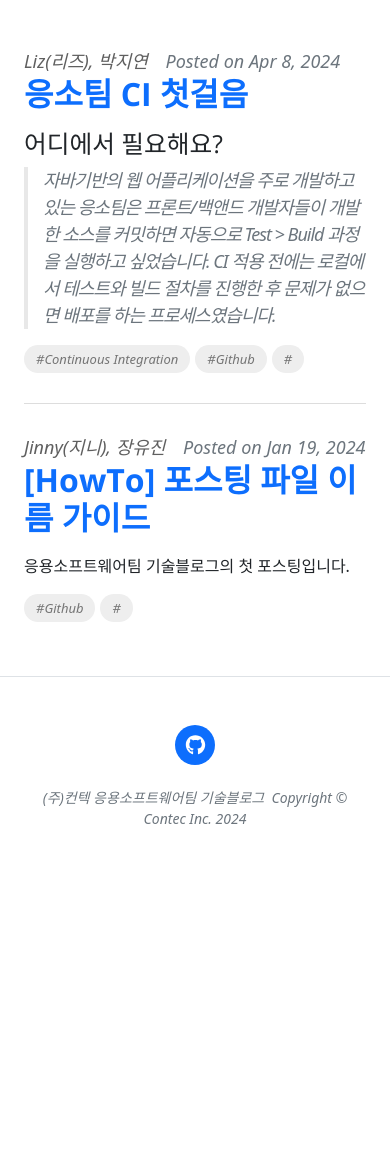
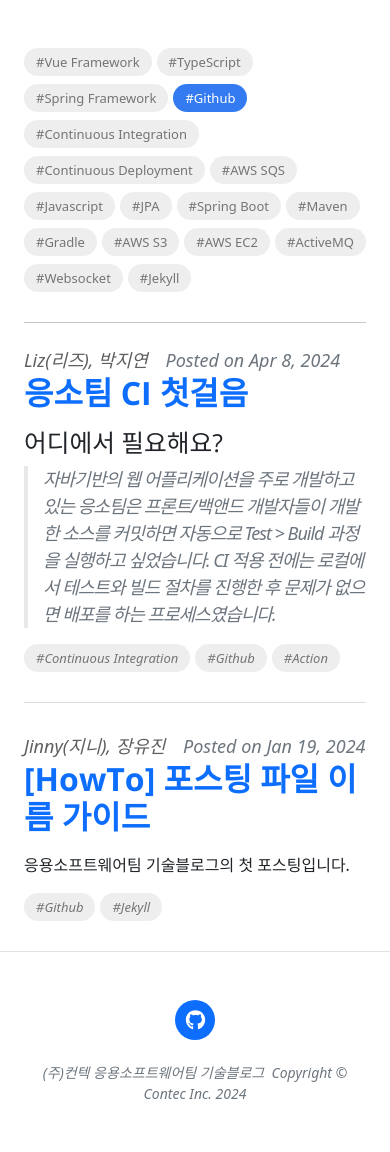
Before and after one commit to Contec-Korea/oioso.github.io, a Jekyll site: the page built from tags/github.markdown, in a window 390 px wide. Shown: the part 407-1559 px from the top of the page. Built offline with Jekyll 4.4.1, drawn with Linux system fonts in a browser that asks for light colours; nearby versions of some CDN libraries; before the commit the page ends 1284 px from its top, so only the background shows below that.

Commit message:
feat: Hashtag 추가 및 디자인 수정

```diff
--- a/_data/format.yml
+++ b/_data/format.yml
@@ -14,3 +14,5 @@
 ec2: AWS EC2
 activemq: ActiveMQ
 websocket: Websocket
+jekyll: Jekyll
+action: Action
--- a/_data/tags.yml
+++ b/_data/tags.yml
@@ -14,3 +14,4 @@
 - ec2
 - activemq
 - websocket
+- jekyll
--- a/_layouts/post.html
+++ b/_layouts/post.html
@@ -29,7 +29,7 @@
 
     <!-- Tag list -->
     <div class="post-hashtag hashtag-box">
-      {% for tag in site.data.tags %}
+      {% for tag in page.tags %}
       <a class="hashtag" data-tag="{{tag}}" href="{{ '/' | relative_url }}t/{{ tag | downcase | replace: ' ', '-' }}">
         #{{ site.data.format[tag] }}
       </a>
--- a/_layouts/tag.html
+++ b/_layouts/tag.html
@@ -4,12 +4,5 @@
 
 {%- include header.html where="tag" -%}
 
-<main class="mb-4">
-  <div class="container px-4 px-lg-5">
-    <div class="row gx-4 gx-lg-5 justify-content-center">
-      <div class="col-md-10 col-lg-8 col-xl-7">
-        {{ content }}
-      </div>
-    </div>
-  </div>
-</main>
+{% assign posts=site.posts | where: "tags", "github" %}
+{% include post-list.html posts=posts %}
--- a/_sass/minima/_layout.scss
+++ b/_sass/minima/_layout.scss
@@ -347,6 +347,7 @@
     vertical-align: middle;
     white-space: nowrap;
 
+    &.active,
     &:hover {
       background-color: $primary-color;
       color: white;
```
Also changed, not shown: tags/jekyll.markdown (added, +18 -0 lines).
